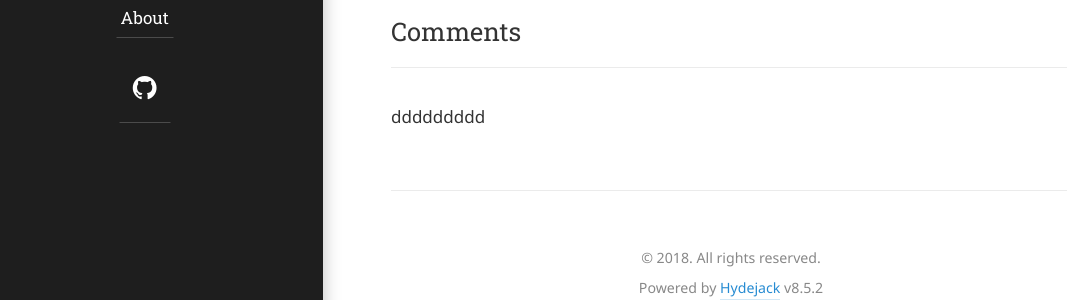
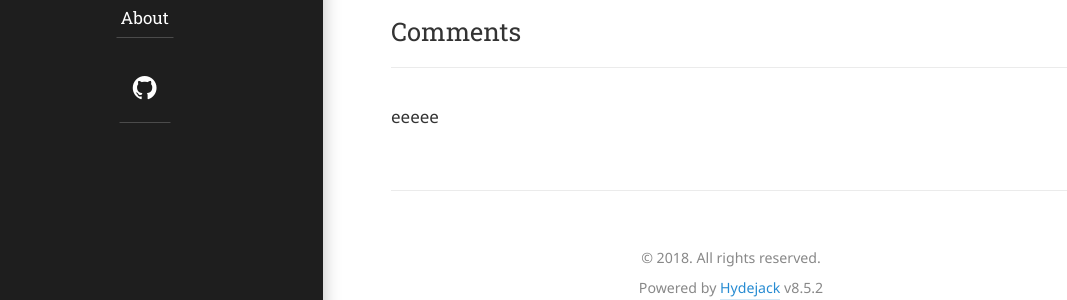
Before and after one commit to opqrstu/opqrstu.github.io, a Jekyll site: the page built from hyde/_posts/2012-02-07-example-content.md, in a window 1280 px wide and 900 px high, scrolled down 4773 px. Shown: the part 565-865 px from the top of the window, without its empty margins (34-1101 px from the left). Built offline with Jekyll 4.4.1, drawn with Linux system fonts in a browser that asks for light colours; some web fonts are replaced; comment, search, counter and statistics services are not loaded.

Commit message:
Update my-comments.html

```diff
--- a/_includes/my-comments.html
+++ b/_includes/my-comments.html
@@ -1,4 +1,4 @@
-ddddddddd
+eeeee
 
 {% assign disqus = site.disqus | default:site.disqus_shortname %}
 {% if disqus %}
```
Also changed, not shown: other parts of _includes/my-comments.html (+1 -1 lines).
